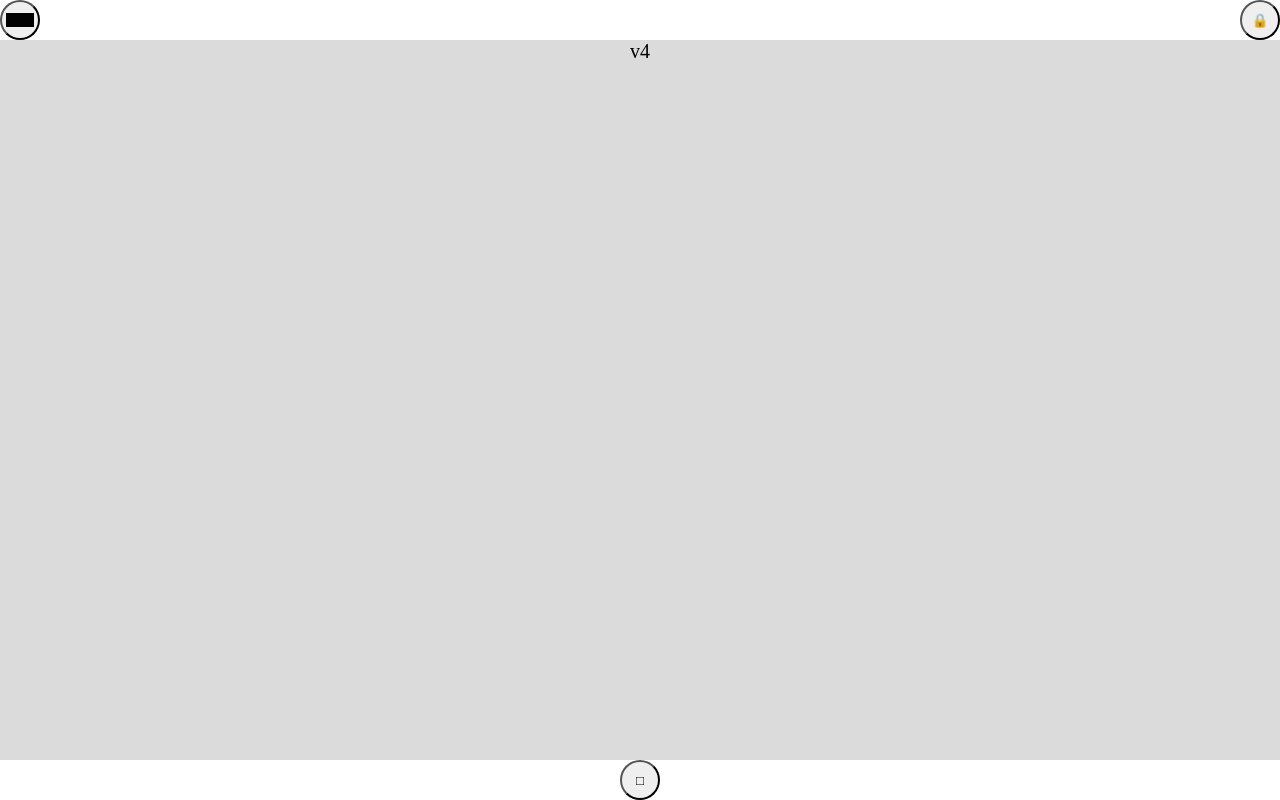
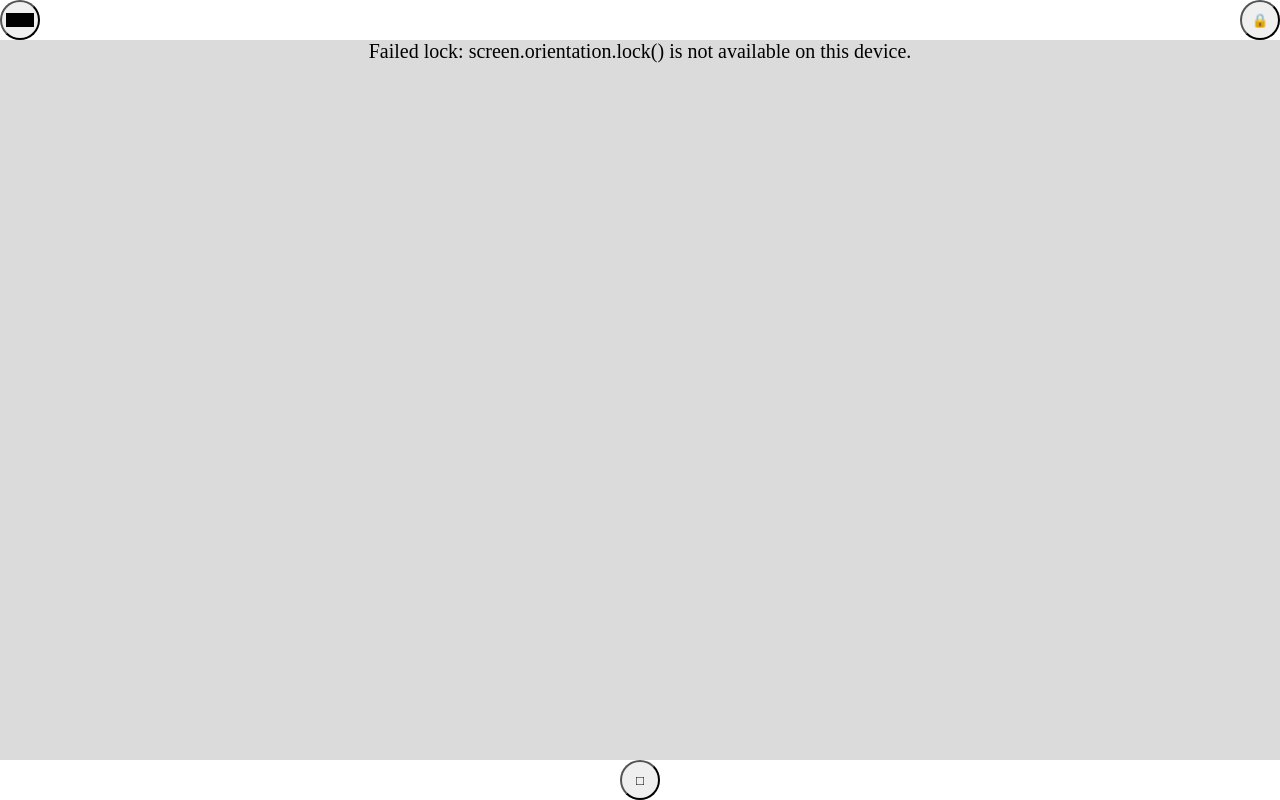
Before and after one commit to HirokiMiyaoka/JSOrientationTest, a plain HTML site: page docs/index.html in a window 1280 px wide. Both pictures are taken after a click on the button 1260 px from the left and 20 px from the top of the page. Drawn offline with Linux system fonts and the light colour scheme.

Commit message:
Fix lock.

```diff
--- a/docs/index.html
+++ b/docs/index.html
@@ -68,6 +68,7 @@ class Orientation extends EventTarget {
 	}
 }
 document.addEventListener( 'DOMContentLoaded', () => {
+	const article = document.querySelector( 'article' );
 	const orientation = new Orientation();
 	orientation.addEventListener('change', () => {
 		document.body.dataset.orientation = ORIENTATION[ orientation.get() ];
@@ -78,10 +79,9 @@ document.addEventListener( 'DOMContentLoaded', () => {
 	document.getElementById( 'lock' ).addEventListener( 'click', ( event ) => {
 		const c = event.target.classList;
 		c.toggle( 'lock' );
-		orientation[ c.contains( 'lock' ) ? 'lock' : 'unlock' ]();
+		orientation[ c.contains( 'lock' ) ? 'lock' : 'unlock' ]().catch( ( error ) => { article.textContent = 'Failed lock: ' + error.message; } );
 	} );
 	let fullscreen = false;
-	const article = document.querySelector( 'article' );
 	document.addEventListener( 'fullscreenchange', ( event ) => {
 		article.textContent = 'Success change screen.';
 	} );
@@ -102,7 +102,7 @@ document.addEventListener( 'DOMContentLoaded', () => {
 	</script>
 </head>
 <body>
-	<article style="background:#dcdbdb;text-align:center;">v4</article>
+	<article style="background:#dcdbdb;text-align:center;">v5</article>
 	<button id="orientation"></button>
 	<button id="lock"></button>
 	<button id="fullscreen"></button>
```
